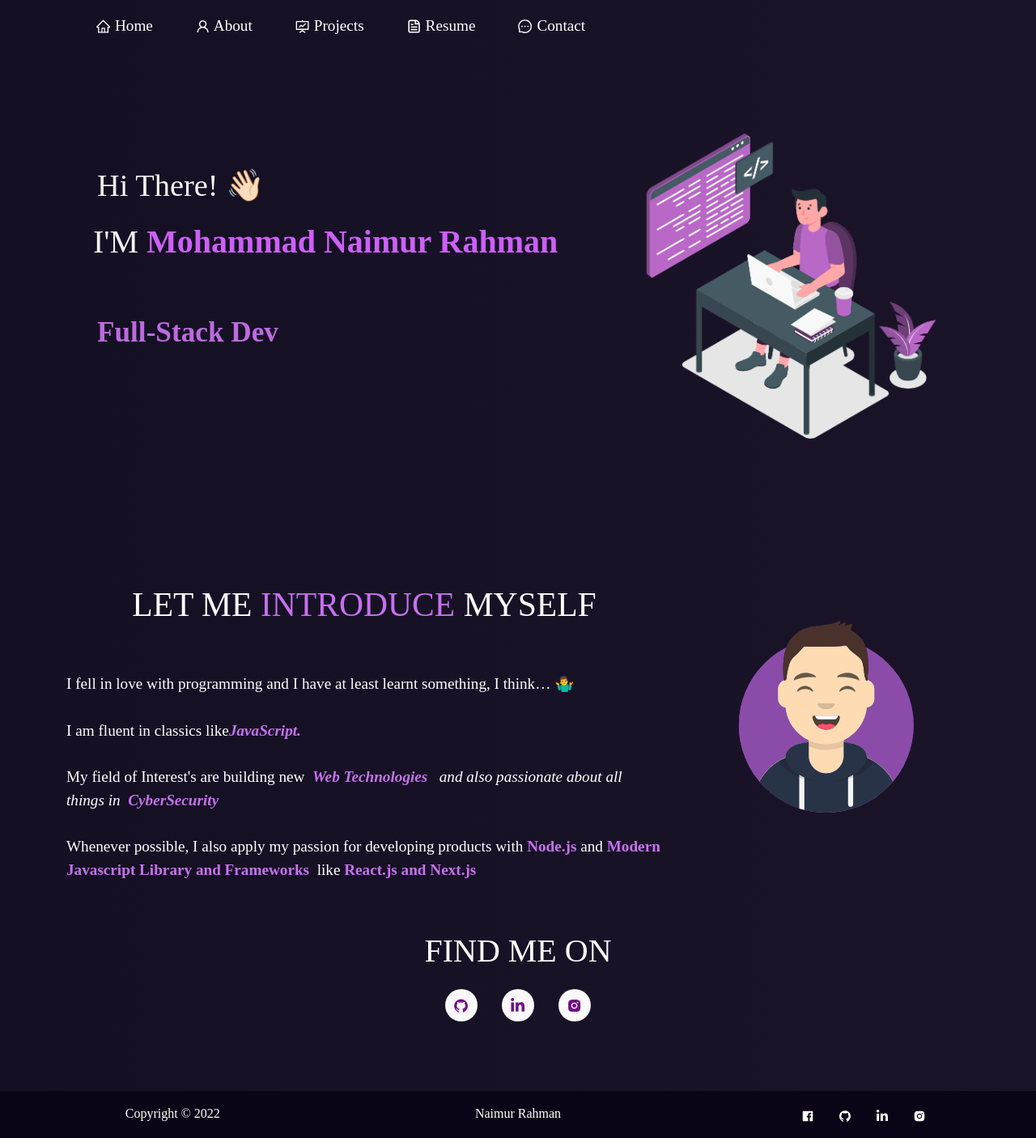
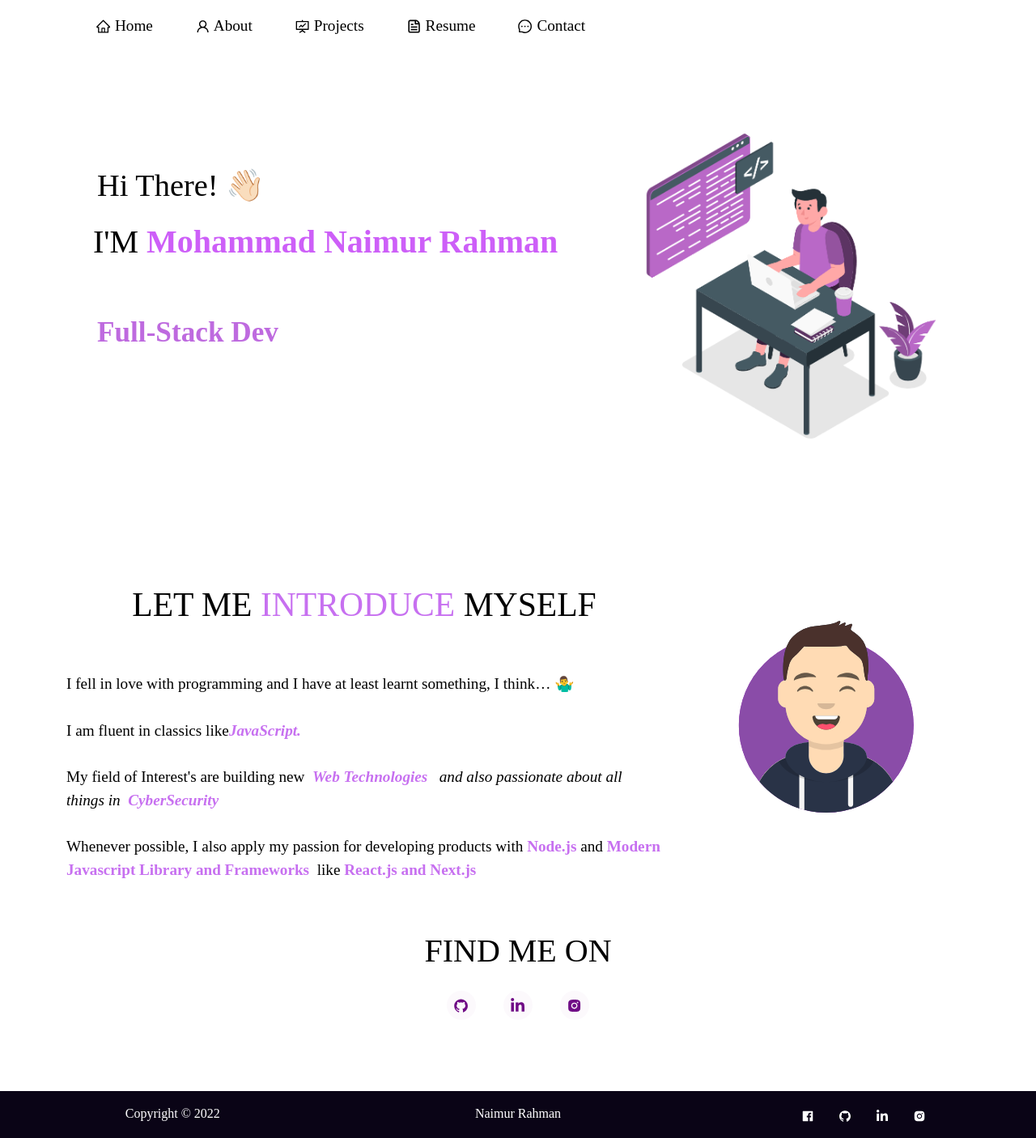
Before and after one commit to naimur202164-rony/naimur-porfolio, a React (Create React App) app: page / in a window 1280 px wide. Shown: the whole page at 81% size. Built offline with nearby package versions, Linux system fonts and the light colour scheme.

Commit message:
all color changed

```diff
--- a/src/Components/Header/header.css
+++ b/src/Components/Header/header.css
@@ -1,7 +1,7 @@
 /* Navbar Section  */
 /* --------- */
 .sticky {
-    background-color: #212038d8 !important;
+  background-color: #ffffffd8 !important;
   transition: all 0.3s ease-out 0s !important;
   box-shadow: 0px 10px 10px 0px rgba(9, 5, 29, 0.171) !important;
   backdrop-filter: blur(15px) !important;
@@ -86,7 +86,7 @@
 }
 
 .navbar-nav .nav-link {
-    color: white !important;
+  color: rgb(0, 0, 0) !important;
   padding-right: 1rem !important;
   padding-left: 1rem !important;
 }
@@ -131,7 +131,6 @@
   width: 100%;
 }
 
-
 .fork-btn {
   font-size: 1.1em !important;
   padding-top: 10px !important;
--- a/src/style.css
+++ b/src/style.css
@@ -129,7 +129,7 @@ html {
 
 .home-content {
   padding: 6rem 0 0 !important;
-  color: whitesmoke;
+  color: rgb(0, 0, 0);
   text-align: left;
 }
 
@@ -182,7 +182,7 @@ html {
 
   .home-content {
     padding: 2rem 0 0 !important;
-    color: whitesmoke;
+    color: rgb(0, 0, 0);
     text-align: left;
   }
 
@@ -200,7 +200,7 @@ html {
 }
 
 .home-about-description {
-  color: rgb(255, 255, 255) !important;
+  color: rgb(0, 0, 0) !important;
   padding-top: 100px !important;
   padding-bottom: 20px !important;
   text-align: center;
@@ -215,7 +215,7 @@ html {
 .home-about-social {
   text-align: center !important;
   padding-top: 25px;
-  color: rgb(255, 255, 255) !important;
+  color: rgb(0, 0, 0) !important;
 }
 
 .home-about-social-links {
@@ -247,7 +247,7 @@ html {
   width: 100%;
   height: 100%;
   border-radius: 50%;
-  background: #68187a;
+  background: #87209e;
   transition: 0.5s;
   transform: scale(0.9);
   z-index: -1;
@@ -318,7 +318,7 @@ html {
   box-shadow: none !important;
 }
 .project-heading {
-  color: white !important;
+  color: rgb(3, 3, 3) !important;
   font-size: 2.3em !important;
   font-weight: 500 !important;
   padding-top: 10px !important;
@@ -333,7 +333,7 @@ html {
   padding-top: 80px !important;
   padding-bottom: 30px !important;
   background-image: var(--section-background-color) !important;
-  color: white !important;
+  color: rgb(22, 22, 22) !important;
 }
 
 .tech-icons {
@@ -369,7 +369,7 @@ html {
 
 .quote-card-view {
   border: none !important;
-  color: white !important;
+  color: rgb(0, 0, 0) !important;
   background-color: transparent !important;
 }
 
@@ -392,7 +392,7 @@ html {
   padding-top: 110px !important;
   padding-bottom: 30px !important;
   background-image: var(--section-background-color) !important;
-  color: white !important;
+  color: rgb(0, 0, 0) !important;
 }
 
 .resume {
@@ -465,7 +465,7 @@ html {
   border-radius: 50px;
   left: -9px;
   top: 0;
-  background: #fff;
+  background: #000000;
   border: 2px solid #8a49a8;
 }
 
@@ -510,5 +510,5 @@ body {
   font-family: "Raleway", serif !important;
   -webkit-font-smoothing: antialiased;
   -moz-osx-font-smoothing: grayscale;
-  background-image: linear-gradient(to left, rgb(27 20 41), rgb(20 15 35));
+  /* background-image: linear-gradient(to left, rgb(27 20 41), rgb(20 15 35)); */
 }
```
Lines whose indentation alone changed are shown as unchanged.
